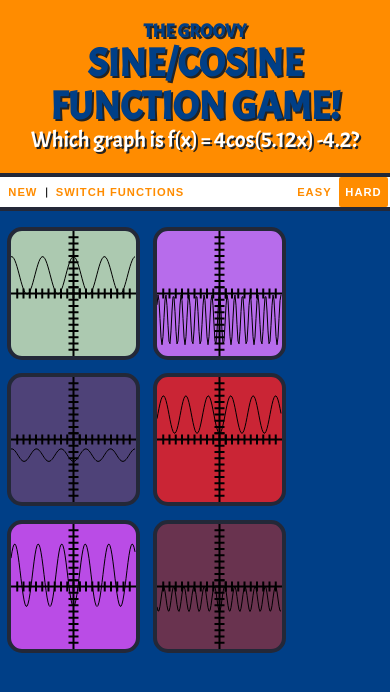
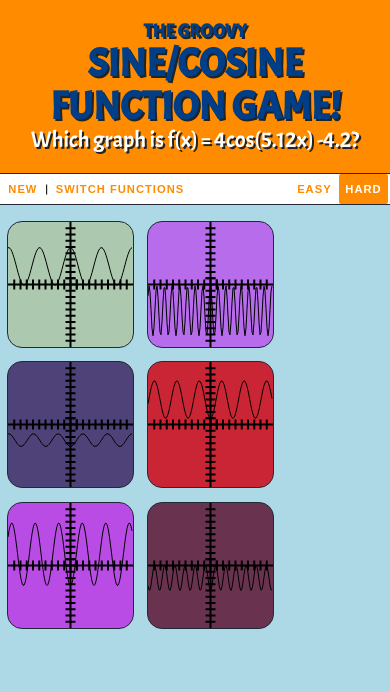
Before and after one commit to kyserrecchia/KylesGreatFunctionGame, a website: page public/index.html in a window 390 px wide. Drawn offline with Linux system fonts and the light colour scheme.

Commit message:
chrome blows

```diff
--- a/public/index.css
+++ b/public/index.css
@@ -119,17 +119,29 @@ button:hover {
 
     body {
     	margin: 0;
-    	/*background: lightblue;*/
+    	background: lightblue;
     	width: 100%;
         font-size: .7em;
     }
 
     h1 {
     	width: 100%;
+    	height: 20%;
     }
 
     #container {
     	width: 400px;
     	margin: 10px auto;
     }
+
+    #stripe {
+    	width: 100%;
+		border-top: 1.5px #232838 solid;
+		border-bottom: 1.5px #232838 solid;
+    }
+
+    canvas {
+
+	border: 1.5px #232838 solid;
+    }
 }
--- a/public/index.html
+++ b/public/index.html
@@ -3,7 +3,7 @@
 <head>
 	<title>Groovy Function Game</title>
 	<meta charset="UTF-8">
-	<meta name="viewport" content="width=device-width, initial-scale=1">
+	<meta name="viewport" content="width=device-width">
 	<meta http-equiv="X-UA-Compatible" content="IE=EmulateIE7"/>
 	<link href="https://fonts.googleapis.com/css?family=Acme" rel="stylesheet">
 	<link rel="stylesheet" type="text/css" href="index.css">
@@ -16,7 +16,8 @@
 		<br>
 		<span id="Great">Sine/Cosine Function Game!</span>
 		<br>
-		<span id="functionDisplay">y=f(x)</span></h1>
+		<span id="functionDisplay">y=f(x)</span>
+	</h1>
 
 	<div id="stripe">
 		<button id="reset">New</button>
```
